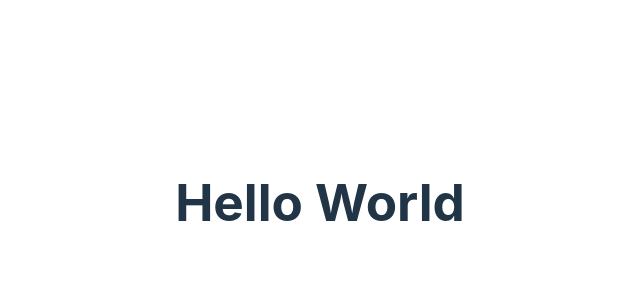
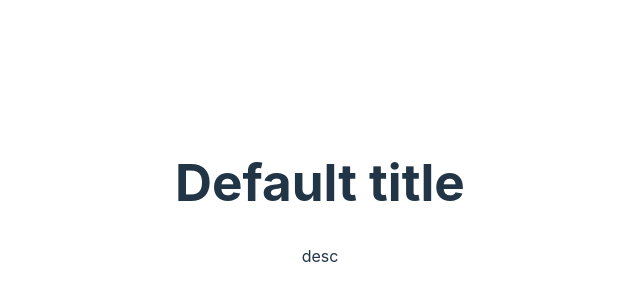
Before and after one commit to amigoscode/react, a React (Vite) app: page / in a window 1280 px wide. Shown: the part 198-498 px from the top of the page, without its empty margins (320-960 px from the left). Built offline with nearby package versions, Linux system fonts and the light colour scheme.

Commit message:
chore: updated code for 3-3

```diff
--- a/src/App.jsx
+++ b/src/App.jsx
@@ -1,6 +1,3 @@
-import { useState } from 'react';
-import reactLogo from './assets/react.svg';
-import viteLogo from '/vite.svg';
 import './App.css';
 import Card from './components/Card';
 
--- a/src/components/Card.jsx
+++ b/src/components/Card.jsx
@@ -1,5 +1,10 @@
-const Card = () => {
-  return <h1>Hello World</h1>;
+const Card = ({ title = 'Default title', description = 'desc' }) => {
+  return (
+    <div>
+      <h1>{title}</h1>
+      <p>{description}</p>
+    </div>
+  );
 };
 
 export default Card;
```
